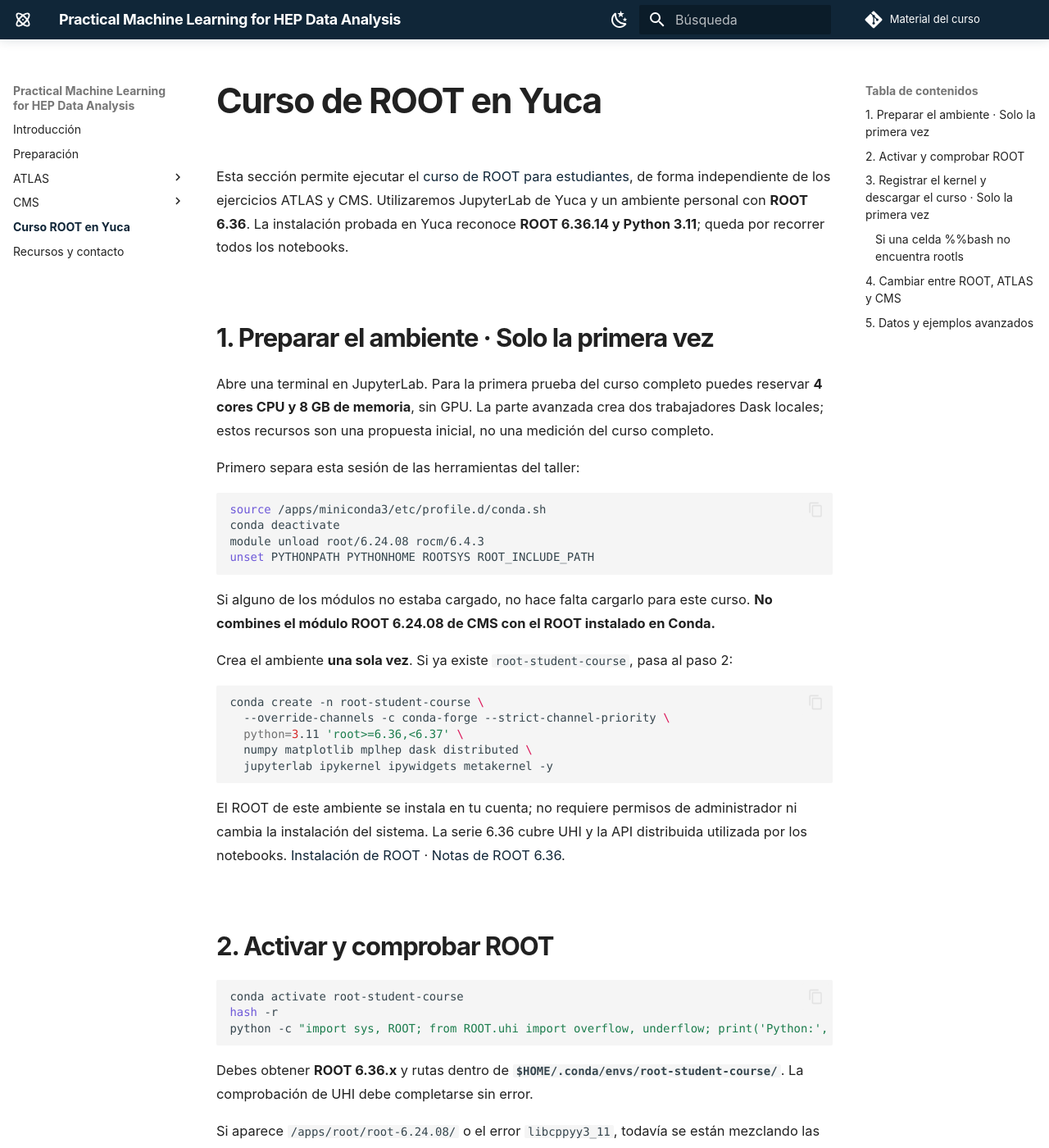
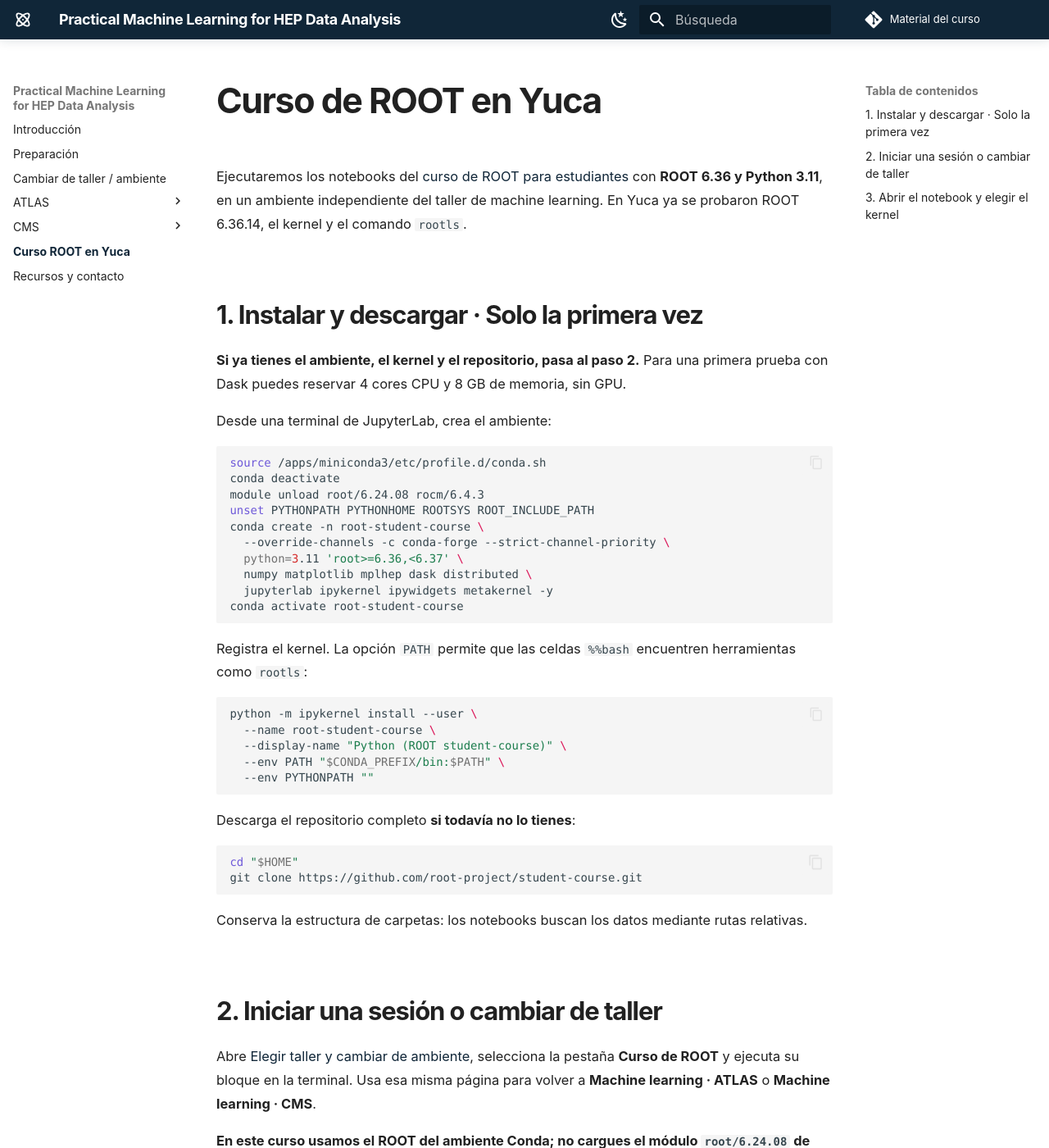
Before and after one commit to castaned/practical-ml-hep, an MkDocs documentation site: the page built from docs/curso-root.md, in a window 1280 px wide and 1400 px high. Shown: the whole window at 82% size. Built offline with MkDocs 1.6.1 and Material for MkDocs 9.7.7, drawn with Linux system fonts in a browser that asks for light colours; comment, search, counter and statistics services are not loaded; some of the changed text lies outside the part shown.

Commit message:
Centralize workshop environment switching and simplify ROOT course guide

````diff
--- a/docs/curso-root.md
+++ b/docs/curso-root.md
@@ -1,47 +1,27 @@
 # Curso de ROOT en Yuca
 
-Esta sección permite ejecutar el [curso de ROOT para estudiantes](https://github.com/root-project/student-course), de forma independiente de los ejercicios ATLAS y CMS. Utilizaremos JupyterLab de Yuca y un ambiente personal con **ROOT 6.36**. La instalación probada en Yuca reconoce **ROOT 6.36.14 y Python 3.11**; queda por recorrer todos los notebooks.
+Ejecutaremos los notebooks del [curso de ROOT para estudiantes](https://github.com/root-project/student-course) con **ROOT 6.36 y Python 3.11**, en un ambiente independiente del taller de machine learning. En Yuca ya se probaron ROOT 6.36.14, el kernel y el comando `rootls`.
 
-## 1. Preparar el ambiente · Solo la primera vez
+## 1. Instalar y descargar · Solo la primera vez
 
-Abre una terminal en JupyterLab. Para la primera prueba del curso completo puedes reservar **4 cores CPU y 8 GB de memoria**, sin GPU. La parte avanzada crea dos trabajadores Dask locales; estos recursos son una propuesta inicial, no una medición del curso completo.
+**Si ya tienes el ambiente, el kernel y el repositorio, pasa al paso 2.** Para una primera prueba con Dask puedes reservar 4 cores CPU y 8 GB de memoria, sin GPU.
 
-Primero separa esta sesión de las herramientas del taller:
+Desde una terminal de JupyterLab, crea el ambiente:
 
 ```bash
 source /apps/miniconda3/etc/profile.d/conda.sh
 conda deactivate
 module unload root/6.24.08 rocm/6.4.3
 unset PYTHONPATH PYTHONHOME ROOTSYS ROOT_INCLUDE_PATH
-```
-
-Si alguno de los módulos no estaba cargado, no hace falta cargarlo para este curso. **No combines el módulo ROOT 6.24.08 de CMS con el ROOT instalado en Conda.**
-
-Crea el ambiente **una sola vez**. Si ya existe `root-student-course`, pasa al paso 2:
-
-```bash
 conda create -n root-student-course \
   --override-channels -c conda-forge --strict-channel-priority \
   python=3.11 'root>=6.36,<6.37' \
   numpy matplotlib mplhep dask distributed \
   jupyterlab ipykernel ipywidgets metakernel -y
+conda activate root-student-course
 ```
 
-El ROOT de este ambiente se instala en tu cuenta; no requiere permisos de administrador ni cambia la instalación del sistema. La serie 6.36 cubre UHI y la API distribuida utilizada por los notebooks. [Instalación de ROOT](https://root.cern/install/#conda) · [Notas de ROOT 6.36](https://root.cern/doc/v636/release-notes.html).
-
-## 2. Activar y comprobar ROOT
-
-```bash
-conda activate root-student-course
-hash -r
-python -c "import sys, ROOT; from ROOT.uhi import overflow, underflow; print('Python:', sys.executable); print('ROOT:', ROOT.gROOT.GetVersion()); print('Ubicación:', ROOT.__file__)"
-```
-
-Debes obtener **ROOT 6.36.x** y rutas dentro de **`$HOME/.conda/envs/root-student-course/`**. La comprobación de UHI debe completarse sin error.
-
-Si aparece `/apps/root/root-6.24.08/` o el error `libcppyy3_11`, todavía se están mezclando las instalaciones: vuelve a retirar el módulo antiguo con `module unload` y limpiar las variables del primer bloque antes de activar el ambiente. No necesitas reinstalar ROOT.
-
-## 3. Registrar el kernel y descargar el curso · Solo la primera vez
+Registra el kernel. La opción `PATH` permite que las celdas `%%bash` encuentren herramientas como `rootls`:
 
 ```bash
 python -m ipykernel install --user \
@@ -49,123 +29,52 @@ python -m ipykernel install --user \
   --display-name "Python (ROOT student-course)" \
   --env PATH "$CONDA_PREFIX/bin:$PATH" \
   --env PYTHONPATH ""
+```
+
+Descarga el repositorio completo **si todavía no lo tienes**:
+
+```bash
 cd "$HOME"
 git clone https://github.com/root-project/student-course.git
 ```
 
-Si ya clonaste el curso, conserva esa carpeta. Actualiza la página de JupyterLab y abre **student-course → course → notebooks → core**. Comienza con `00-root-intro.ipynb` y después `01-histograms-and-graphs.ipynb`.
+Conserva la estructura de carpetas: los notebooks buscan los datos mediante rutas relativas.
 
-Selecciona **Kernel → Change Kernel → Python (ROOT student-course)** y pulsa **Select**, como en la captura. También puedes abrir el selector haciendo clic en el nombre del kernel en la esquina superior derecha del notebook.
+## 2. Iniciar una sesión o cambiar de taller
 
-![JupyterLab: selección del kernel Python (ROOT student-course) para el notebook de histogramas](assets/root-course/select-root-kernel.png)
+Abre [Elegir taller y cambiar de ambiente](ambientes.md), selecciona la pestaña **Curso de ROOT** y ejecuta su bloque en la terminal. Usa esa misma página para volver a **Machine learning · ATLAS** o **Machine learning · CMS**.
 
-Después de seleccionarlo, confirma que **Python (ROOT student-course)** aparece en la esquina superior derecha. Esta elección se hace para cada notebook; activar el ambiente en una terminal no cambia el kernel de los notebooks abiertos. Puedes dejar desmarcada **Always start the preferred kernel** para seguir eligiendo el adecuado al cambiar de curso.
+**En este curso usamos el ROOT del ambiente Conda; no cargues el módulo `root/6.24.08` de CMS.** Activar el ambiente en una terminal no cambia el kernel de los notebooks.
 
-En una celda comprueba:
+## 3. Abrir el notebook y elegir el kernel
+
+En el explorador izquierdo abre **student-course → course → notebooks → core**. Comienza con `00-root-intro.ipynb` y sigue con `01-histograms-and-graphs.ipynb`.
+
+En cada notebook selecciona **Kernel → Change Kernel → Python (ROOT student-course)** y pulsa **Select**. También puedes pulsar el nombre del kernel en la esquina superior derecha.
+
+![Seleccionar Python (ROOT student-course) en JupyterLab](assets/root-course/select-root-kernel.png)
+
+Comprueba en una celda Python:
 
 ```python
-import sys
 import ROOT
-print(sys.executable)
-print(ROOT.gROOT.GetVersion())
-print(ROOT.__file__)
+import shutil
+print("ROOT:", ROOT.gROOT.GetVersion())
+print("rootls:", shutil.which("rootls"))
 ```
 
-El notebook debe reconocer el mismo ambiente y ROOT 6.36.x que la terminal. Conserva la estructura del repositorio: los notebooks usan rutas relativas para encontrar `course/data`.
+Debes ver **ROOT 6.36.x** y una ruta de `rootls` dentro de **`root-student-course/bin`**. Después ejecuta las celdas en orden con **Shift+Enter**.
 
-### Si una celda `%%bash` no encuentra `rootls`
+??? info "Si aparece ROOT 6.24 o no se encuentra rootls"
 
-El notebook puede importar ROOT correctamente y aun así mostrar `rootls: command not found`: las celdas de shell buscan ejecutables en `PATH`. El registro anterior incluye también la carpeta de ejecutables del ambiente.
+    Vuelve a [Elegir taller y cambiar de ambiente](ambientes.md) y ejecuta el bloque del curso ROOT. Si falta `rootls` solo en el notebook, repite el registro del kernel del paso 1. Cierra el kernel anterior, selecciona nuevamente **Python (ROOT student-course)** y ejecuta el notebook desde el principio.
 
-Si registraste el kernel sin esa opción, ejecuta en la terminal con el ambiente limpio:
+    No es necesario reinstalar el ambiente ni modificar los notebooks para corregir las rutas.
 
-```bash
-conda activate root-student-course
-command -v rootls
-python -m ipykernel install --user \
-  --name root-student-course \
-  --display-name "Python (ROOT student-course)" \
-  --env PATH "$CONDA_PREFIX/bin:$PATH" \
-  --env PYTHONPATH ""
-```
+??? info "Lecciones avanzadas y archivos remotos"
 
-`command -v rootls` debe mostrar un archivo dentro de `root-student-course/bin`. Si no muestra una ruta, revisa la instalación antes de continuar. Cierra el kernel anterior y vuelve a seleccionar **Python (ROOT student-course)** para que lea la configuración nueva. Ejecuta de nuevo las celdas previas que crean los objetos y archivos.
+    Algunos ejemplos leen datos de CERN por HTTPS/XRootD. Dask trabaja dentro del nodo asignado y no solicita nodos adicionales. Limita `ROOT.EnableImplicitMT()` a los cores reservados, por ejemplo `ROOT.EnableImplicitMT(2)`.
 
-En una celda Python puedes verificar:
+    Los ejercicios extra con ROOT C++ o metadata antigua de Python 2 requieren revisión aparte. Hay también celdas con errores didácticos y ejercicios por completar.
 
-```python
-import shutil
-print(shutil.which("rootls"))
-```
-
-La ruta debe pertenecer al mismo ambiente. Después repite la celda `%%bash` del curso.
-
-## 4. Cambiar entre ROOT, ATLAS y CMS
-
-**La terminal y el notebook tienen ambientes independientes.** `conda activate` cambia los comandos de esa terminal; el notebook utiliza el kernel seleccionado en su menú. Cambiar de ambiente no modifica los trabajos que ya se enviaron a Slurm.
-
-| Actividad | Ambiente de terminal | Herramientas adicionales |
-| --- | --- | --- |
-| Curso ROOT | `root-student-course` | ROOT 6.36 de Conda y kernel **Python (ROOT student-course)** |
-| ATLAS | `ml-hep-gpu` | ROCm 6.4.3; entrenamiento enviado a Slurm |
-| CMS | `ml-open-data` | Módulo ROOT 6.24.08 y `mini_nanotools` del repositorio; trabajos enviados a Slurm |
-
-Selecciona el destino y ejecuta el bloque completo en la terminal. Estos bloques son para cambiar de actividad, no para reinstalar los ambientes.
-
-=== "Ir al curso ROOT"
-
-    ```bash
-    source /apps/miniconda3/etc/profile.d/conda.sh
-    conda deactivate
-    module unload root/6.24.08 rocm/6.4.3
-    unset PYTHONPATH PYTHONHOME ROOTSYS ROOT_INCLUDE_PATH
-    conda activate root-student-course
-    cd "$HOME/student-course"
-    python -c "import ROOT; print('ROOT:', ROOT.gROOT.GetVersion())"
-    ```
-
-    En el notebook elige **Python (ROOT student-course)**. Si el kernel ya estaba abierto con otra configuración, cámbialo o reinícialo y vuelve a comprobar la versión.
-
-=== "Volver a ATLAS"
-
-    ```bash
-    source /apps/miniconda3/etc/profile.d/conda.sh
-    conda deactivate
-    module unload root/6.24.08
-    unset PYTHONPATH PYTHONHOME ROOTSYS ROOT_INCLUDE_PATH
-    module load rocm/6.4.3
-    conda activate ml-hep-gpu
-    cd "$HOME/ML-integration-CMSSW"
-    ```
-
-    Continúa con el [benchmark ATLAS](laboratorio.md). Ejecuta el entrenamiento mediante Slurm para reservar la GPU.
-
-=== "Volver a CMS"
-
-    ```bash
-    source /apps/miniconda3/etc/profile.d/conda.sh
-    conda deactivate
-    module unload rocm/6.4.3
-    unset PYTHONPATH PYTHONHOME ROOTSYS ROOT_INCLUDE_PATH
-    conda activate ml-open-data
-    module load root/6.24.08
-    cd "$HOME/ML-integration-CMSSW"
-    export PYTHONPATH="$PWD:$(root-config --libdir):${PYTHONPATH:-}"
-    export CONDA_SETUP_SCRIPT=/apps/miniconda3/etc/profile.d/conda.sh
-    export SBATCH_QOS=qoscurso07
-    python -c "import ROOT; from mini_nanotools import PostProcessor, Module, Collection; print('ROOT CMS:', ROOT.gROOT.GetVersion())"
-    ```
-
-    Continúa con el [procesamiento CMS](cms-procesamiento.md). Prepara estas variables antes de enviar los trabajos.
-
-Si dejas de usar un notebook, puedes cerrar su kernel desde **Running Terminals and Kernels** para liberar sus recursos. Cerrar solamente la pestaña no siempre detiene el kernel.
-
-## 5. Datos y ejemplos avanzados
-
-El repositorio incluye archivos ROOT pequeños para las primeras lecciones. Algunos ejemplos de RDataFrame leen archivos desde CERN por HTTPS o XRootD: necesitan acceso a esos servidores desde el nodo de Yuca. Para muchos estudiantes conviene preparar una copia compartida antes del curso.
-
-En las lecciones 05 y 06, limita el paralelismo a los cores reservados: por ejemplo, cambia `ROOT.EnableImplicitMT()` por `ROOT.EnableImplicitMT(2)` si asignas dos hilos al procesamiento. `LocalCluster` de Dask trabaja dentro del nodo de tu sesión; no solicita nodos adicionales a Slurm.
-
-Los notebooks principales usan Python. Algunos ejercicios extra requieren kernel ROOT C++ o contienen configuraciones antiguas de Python 2 y deben revisarse por separado. No todas las celdas son pruebas automáticas: hay ejercicios por completar y errores mostrados con fines didácticos.
-
-[Volver a la introducción](index.md){ .md-button }
+[Elegir taller y cambiar de ambiente](ambientes.md){ .md-button .md-button--primary }
--- a/mkdocs.yml
+++ b/mkdocs.yml
@@ -52,6 +52,7 @@ extra_javascript:
 nav:
   - Introducción: index.md
   - Preparación: preparacion.md
+  - Cambiar de taller / ambiente: ambientes.md
   - ATLAS:
       - Introducción: atlas.md
       - Procesos y variables: fisica.md
````
Also changed, not shown: docs/ambientes.md (added, +69 -0 lines), docs/cms-procesamiento.md (+2 -0 lines), docs/preparacion.md (+2 -0 lines).
